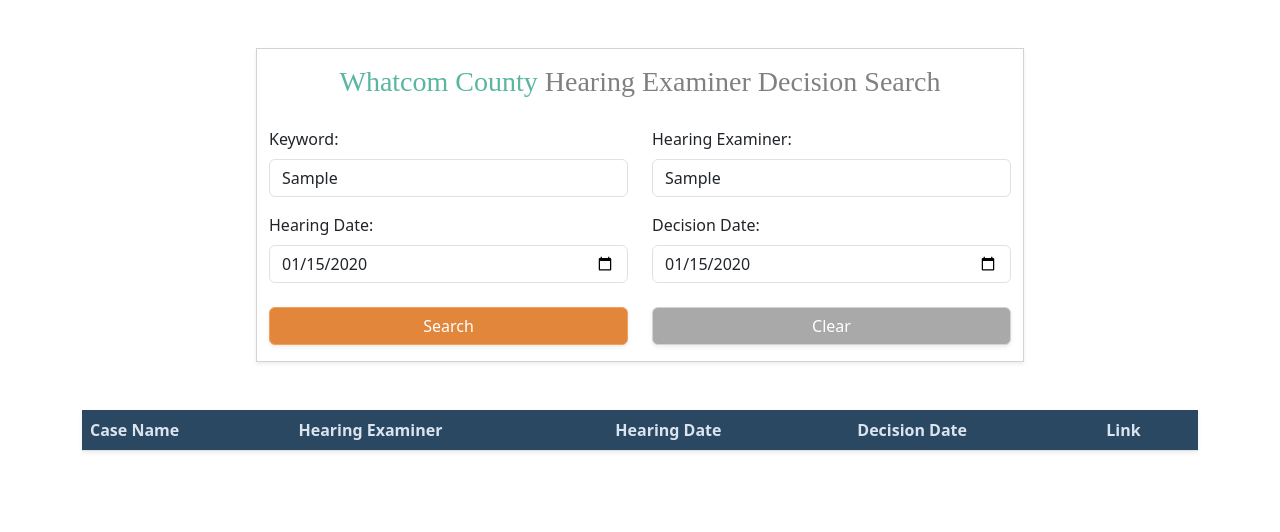
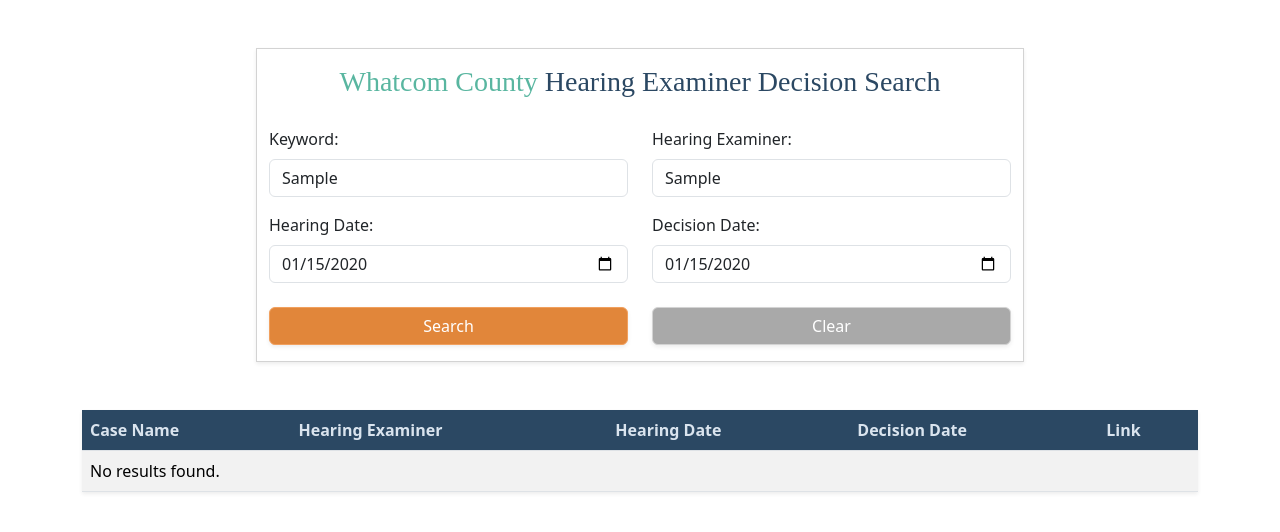
Before and after one commit to AaronAWB/Whatcom_HE_Search, a React (Vite) app in the folder client/: page / in a window 1280 px wide. Both pictures are taken after typing "Sample", "Sample", "2020-01-15", "2020-01-15" into the empty fields and a click on the button "Search". Shown: the top 532 px of the page. Built offline with nearby package versions, Linux system fonts and the light colour scheme; no server answers.

Commit message:
add warning for no results found

```diff
--- a/client/src/App.tsx
+++ b/client/src/App.tsx
@@ -13,11 +13,12 @@
 function App() {
 
   const [searchResults, setSearchResults] = useState<SearchResult[]>([]);
+  const [hasSearched, setHasSearched] = useState<boolean>(false);
 
   return (
     <>
-      <Search setSearchResults={setSearchResults} />
-      <Results searchResults={searchResults} />
+      <Search setSearchResults={setSearchResults} setHasSearched={setHasSearched} />
+      <Results searchResults={searchResults} hasSearched={hasSearched} />
     </>
   )
 }
--- a/client/src/components/results.tsx
+++ b/client/src/components/results.tsx
@@ -11,9 +11,16 @@
     hearing_examiner: string;
   }[];
 }
-function Results({ searchResults }: ResultsProps) {
+function Results({ searchResults, hasSearched }: ResultsProps) {
 
   const renderSearchResults = () => {
+
+    if (hasSearched && searchResults.length === 0) return (
+      <tr>
+        <td colSpan={5} className='no-results'>No results found.</td>
+      </tr>
+    )
+
     return searchResults.map((result) => {
         const name = result.case_name
         const link = result.link
--- a/client/src/components/search.tsx
+++ b/client/src/components/search.tsx
@@ -7,9 +7,10 @@
 
 interface SearchProps {
   setSearchResults: (results: any[]) => void;
+  setHasSearched: (hasSearched: boolean) => void;
 }
 
-const Search = ({ setSearchResults }: SearchProps) => {
+const Search = ({ setSearchResults, setHasSearched }: SearchProps) => {
 
   const [searchParameters, setSearchParameters] = useState<{
     keyword: string;
@@ -45,6 +46,7 @@
     } catch (err) {
       console.log(err);
     };
+    setHasSearched(true);
   }
 
   const onClick = async (e: any) => {
--- a/client/src/styles/Search.css
+++ b/client/src/styles/Search.css
@@ -16,7 +16,7 @@
 }
 
 .title {
-  color: grey !important;
+  color: #2b4863 !important;
   font-family: 'cursive' !important;
 }
 
```
